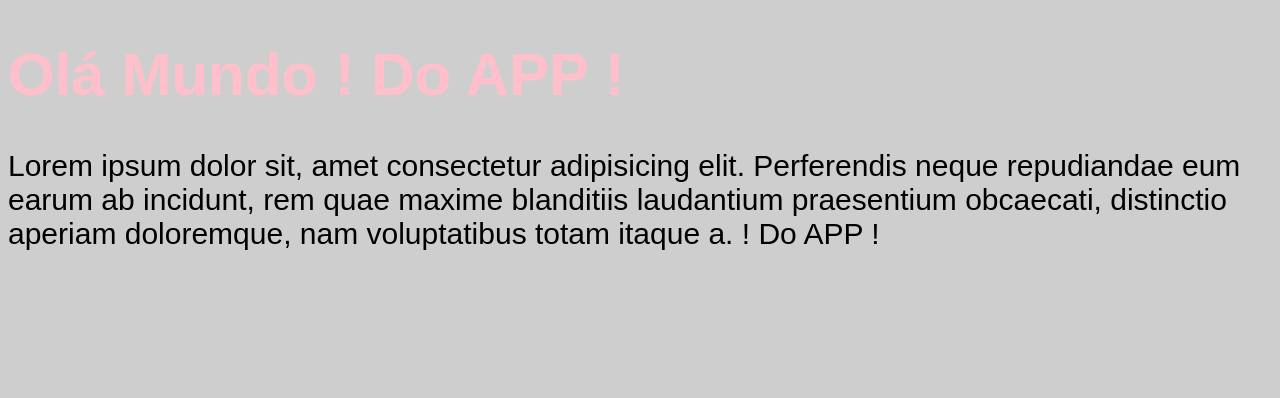
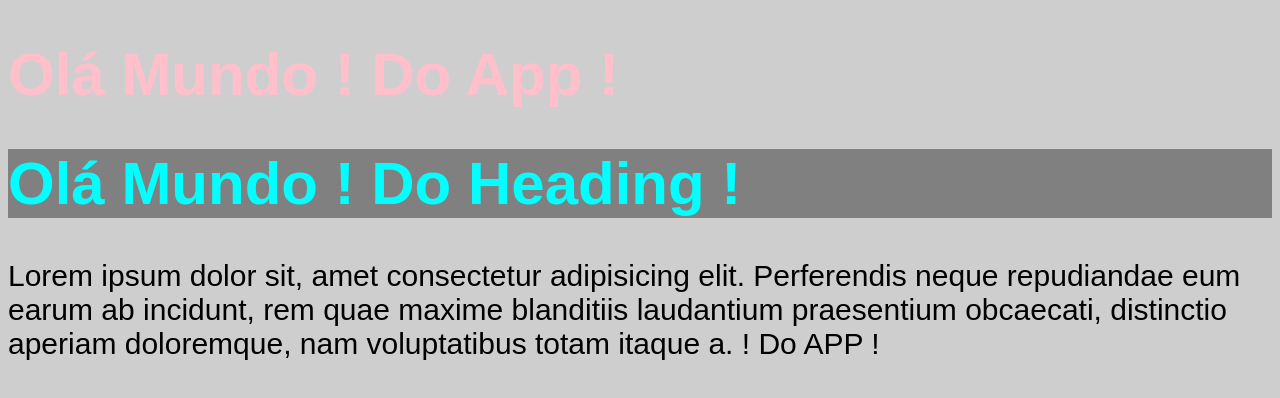
Before and after one commit to HamiltonGJr/chronos-pomodoro, a React (Vite) app: page / in a window 1280 px wide. Shown: the top 398 px of the page. Built offline with nearby package versions, Linux system fonts and the light colour scheme.

Commit message:
importing and using component-scoped CSS Modules files

```diff
--- a/src/App.tsx
+++ b/src/App.tsx
@@ -3,6 +3,8 @@
 //  App.tsx
 //  HeaderHeading.tsx
 //  ExemploDeComponente.tsx
+
+import { Heading } from './components/Heading';
 
 import './styles/global.css';
 import './styles/theme.css';
@@ -12,7 +14,9 @@ function App() {
 
   return (
     <>
-      <h1>Olá Mundo ! Do APP !</h1>
+      <h1>Olá Mundo ! Do App !</h1>
+
+      <Heading />
 
       <p>
         Lorem ipsum dolor sit, amet consectetur adipisicing elit. Perferendis
--- /dev/null
+++ b/src/components/Heading.module.css
@@ -0,0 +1,7 @@
+.heading {
+  background-color: gray;
+}
+
+.cyan {
+  color: cyan;
+}
--- /dev/null
+++ b/src/components/Heading.tsx
@@ -0,0 +1,13 @@
+import styles from './Heading.module.css';
+
+function Heading() {
+  return (
+    <>
+      <h1 className={`${styles.heading} ${styles.cyan}`}>
+        Olá Mundo ! Do Heading !
+      </h1>
+    </>
+  );
+}
+
+export { Heading };
```
